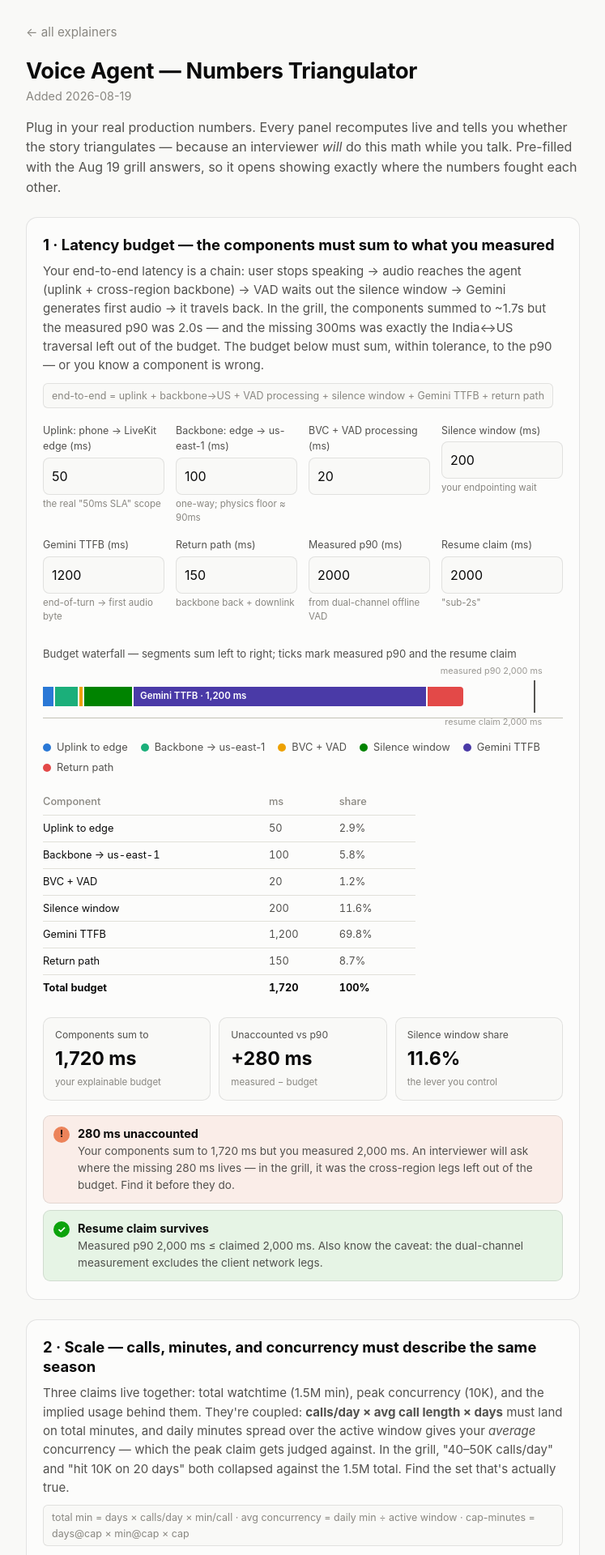
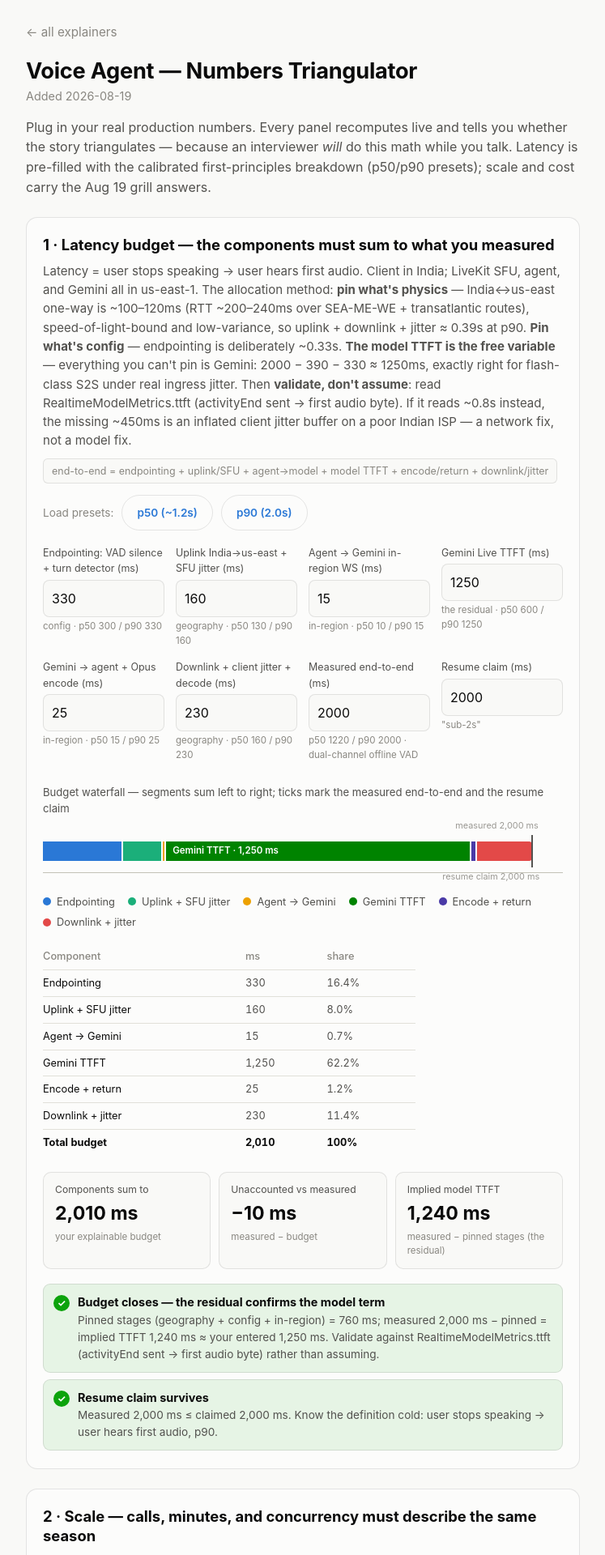
Before and after one commit to dhruvnigam93/dhruvnigam93.github.io, a Jekyll site: the page explainers/voice-agent-numbers-triangulator.html, which Jekyll copies as it is, in a window 1280 px wide. Shown: the top 1920 px of the page at 81% size, without its empty margins (266-1013 px from the left). Built offline with Jekyll 4.4.1, drawn with Linux system fonts in a browser that asks for light colours; some of the changed text lies outside the part shown.

Commit message:
voice-agent triangulator: calibrated latency breakdown (p50/p90 presets, residual-TTFT methodology)

```diff
--- a/explainers/voice-agent-numbers-triangulator.html
+++ b/explainers/voice-agent-numbers-triangulator.html
@@ -77,6 +77,13 @@
     border: 1px solid var(--border); border-radius: 8px; min-height: 46px;
   }
   .field input:focus { outline: 2px solid var(--s1); outline-offset: -1px; border-color: transparent; }
+  .presets { display: flex; align-items: center; gap: 10px; margin-top: 14px; font-size: 0.85rem; color: var(--muted); flex-wrap: wrap; }
+  .preset-btn {
+    font: inherit; font-weight: 600; color: var(--accent); background: transparent;
+    border: 1px solid var(--border); border-radius: 999px; padding: 10px 18px;
+    min-height: 44px; cursor: pointer; touch-action: manipulation;
+  }
+  .preset-btn:active { transform: scale(0.96); }
   .field .hint { font-size: 0.72rem; color: var(--muted); margin-top: 3px; }
 
   .tiles { display: flex; flex-wrap: wrap; gap: 10px; margin-top: 20px; }
@@ -166,26 +173,27 @@
   <a class="back" href="/explainers/">&larr; all explainers</a>
   <h1>Voice Agent — Numbers Triangulator</h1>
   <p class="meta">Added 2026-08-19</p>
-  <p class="sub">Plug in your real production numbers. Every panel recomputes live and tells you whether the story triangulates — because an interviewer <em>will</em> do this math while you talk. Pre-filled with the Aug 19 grill answers, so it opens showing exactly where the numbers fought each other.</p>
+  <p class="sub">Plug in your real production numbers. Every panel recomputes live and tells you whether the story triangulates — because an interviewer <em>will</em> do this math while you talk. Latency is pre-filled with the calibrated first-principles breakdown (p50/p90 presets); scale and cost carry the Aug 19 grill answers.</p>
 
   <!-- ═══════════════ LATENCY ═══════════════ -->
   <div class="card" id="lat-card">
     <h2>1 · Latency budget — the components must sum to what you measured</h2>
-    <p class="explain">Your end-to-end latency is a chain: user stops speaking → audio reaches the agent (uplink + cross-region backbone) → VAD waits out the silence window → Gemini generates first audio → it travels back. In the grill, the components summed to ~1.7s but the measured p90 was 2.0s — and the missing 300ms was exactly the India↔US traversal left out of the budget. The budget below must sum, within tolerance, to the p90 — or you know a component is wrong.</p>
-    <span class="formula">end-to-end = uplink + backbone→US + VAD processing + silence window + Gemini TTFB + return path</span>
+    <p class="explain">Latency = user stops speaking → user hears first audio. Client in India; LiveKit SFU, agent, and Gemini all in us-east-1. The allocation method: <strong>pin what's physics</strong> — India↔us-east one-way is ~100–120ms (RTT ~200–240ms over SEA-ME-WE + transatlantic routes), speed-of-light-bound and low-variance, so uplink + downlink + jitter ≈ 0.39s at p90. <strong>Pin what's config</strong> — endpointing is deliberately ~0.33s. <strong>The model TTFT is the free variable</strong> — everything you can't pin is Gemini: 2000 − 390 − 330 ≈ 1250ms, exactly right for flash-class S2S under real ingress jitter. Then <strong>validate, don't assume</strong>: read RealtimeModelMetrics.ttft (activityEnd sent → first audio byte). If it reads ~0.8s instead, the missing ~450ms is an inflated client jitter buffer on a poor Indian ISP — a network fix, not a model fix.</p>
+    <span class="formula">end-to-end = endpointing + uplink/SFU + agent→model + model TTFT + encode/return + downlink/jitter</span>
+    <div class="presets"><span>Load presets:</span><button type="button" class="preset-btn" id="preset_p50">p50 (~1.2s)</button><button type="button" class="preset-btn" id="preset_p90">p90 (2.0s)</button></div>
     <div class="inputs">
-      <div class="field"><label>Uplink: phone → LiveKit edge (ms)</label><input type="number" id="l_up" value="50"><div class="hint">the real "50ms SLA" scope</div></div>
-      <div class="field"><label>Backbone: edge → us-east-1 (ms)</label><input type="number" id="l_bb" value="100"><div class="hint">one-way; physics floor ≈ 90ms</div></div>
-      <div class="field"><label>BVC + VAD processing (ms)</label><input type="number" id="l_proc" value="20"></div>
-      <div class="field"><label>Silence window (ms)</label><input type="number" id="l_win" value="200"><div class="hint">your endpointing wait</div></div>
-      <div class="field"><label>Gemini TTFB (ms)</label><input type="number" id="l_ttfb" value="1200"><div class="hint">end-of-turn → first audio byte</div></div>
-      <div class="field"><label>Return path (ms)</label><input type="number" id="l_ret" value="150"><div class="hint">backbone back + downlink</div></div>
-      <div class="field"><label>Measured p90 (ms)</label><input type="number" id="l_p90" value="2000"><div class="hint">from dual-channel offline VAD</div></div>
+      <div class="field"><label>Endpointing: VAD silence + turn detector (ms)</label><input type="number" id="l_ep" value="330"><div class="hint">config · p50 300 / p90 330</div></div>
+      <div class="field"><label>Uplink India→us-east + SFU jitter (ms)</label><input type="number" id="l_up" value="160"><div class="hint">geography · p50 130 / p90 160</div></div>
+      <div class="field"><label>Agent → Gemini in-region WS (ms)</label><input type="number" id="l_ws" value="15"><div class="hint">in-region · p50 10 / p90 15</div></div>
+      <div class="field"><label>Gemini Live TTFT (ms)</label><input type="number" id="l_ttfb" value="1250"><div class="hint">the residual · p50 600 / p90 1250</div></div>
+      <div class="field"><label>Gemini → agent + Opus encode (ms)</label><input type="number" id="l_enc" value="25"><div class="hint">in-region · p50 15 / p90 25</div></div>
+      <div class="field"><label>Downlink + client jitter + decode (ms)</label><input type="number" id="l_dn" value="230"><div class="hint">geography · p50 160 / p90 230</div></div>
+      <div class="field"><label>Measured end-to-end (ms)</label><input type="number" id="l_p90" value="2000"><div class="hint">p50 1220 / p90 2000 · dual-channel offline VAD</div></div>
       <div class="field"><label>Resume claim (ms)</label><input type="number" id="l_claim" value="2000"><div class="hint">"sub-2s"</div></div>
     </div>
 
     <div class="chart-block">
-      <div class="chart-title">Budget waterfall — segments sum left to right; ticks mark measured p90 and the resume claim</div>
+      <div class="chart-title">Budget waterfall — segments sum left to right; ticks mark the measured end-to-end and the resume claim</div>
       <div class="bar-zone" id="l_zone">
         <div class="wf" id="l_wf"></div>
         <div class="marker m-above" id="l_mk_p90"><span class="m-label"></span></div>
@@ -198,8 +206,8 @@
 
     <div class="tiles">
       <div class="tile"><div class="t-label">Components sum to</div><div class="t-value" id="l_sum">—</div><div class="t-sub">your explainable budget</div></div>
-      <div class="tile"><div class="t-label">Unaccounted vs p90</div><div class="t-value" id="l_gap">—</div><div class="t-sub">measured − budget</div></div>
-      <div class="tile"><div class="t-label">Silence window share</div><div class="t-value" id="l_winshare">—</div><div class="t-sub">the lever you control</div></div>
+      <div class="tile"><div class="t-label">Unaccounted vs measured</div><div class="t-value" id="l_gap">—</div><div class="t-sub">measured − budget</div></div>
+      <div class="tile"><div class="t-label">Implied model TTFT</div><div class="t-value" id="l_resid">—</div><div class="t-sub">measured − pinned stages (the residual)</div></div>
     </div>
     <div class="verdicts" id="l_verdicts"></div>
   </div>
@@ -278,13 +286,13 @@
     <p class="explain">The spoken versions that survive follow-ups, distilled from the Aug 19 grill. Rule that fell out of the session: <strong>the hedges predicted the cracks</strong> — every number said with "I think" later collapsed, every number said plainly held. State it once, correctly, or say "I'd want to check." Never revise a number mid-sentence.</p>
 
     <div class="qa"><div class="q">"Walk me through the system."</div>
-      <div class="a">Phone connects over <strong>WebRTC to a LiveKit edge</strong>; audio rides their backbone to our <strong>agent server in us-east-1</strong>; the agent holds a <strong>WebSocket to Gemini's native speech-to-speech model</strong> (16kHz PCM in, 24kHz out). At the agent: background-voice cancellation, Silero VAD with a 200ms silence window for endpointing. On end-of-turn, audio goes to Gemini; response audio streams back the same path. Tools run at the agent — async, never blocking.</div></div>
+      <div class="a">Phone connects over <strong>WebRTC</strong>; the <strong>LiveKit SFU, our agent server, and Gemini all sit in us-east-1</strong>; the agent holds a <strong>WebSocket to Gemini's native speech-to-speech model</strong> (16kHz PCM in, 24kHz out). At the agent: background-voice cancellation and endpointing — <strong>Silero VAD silence gating plus a turn-detector model, ~300ms combined</strong>. On end-of-turn, audio goes to Gemini; response audio streams back the same path. Tools run at the agent — async, never blocking.</div></div>
 
     <div class="qa"><div class="q">"Gemini does the speech-to-speech. So what's actually yours?"</div>
       <div class="a">Everything except the model weights: the <strong>agent framework and serving path</strong>, the two-hop WebRTC/WebSocket architecture, endpointing, and the context system — a <strong>live match feed aggregated into Redis</strong> behind a score tool, a <strong>curated search index</strong> of credible cricket sources, and a <strong>gossip knowledge base</strong> scraped from Twitter with real-time retrieval. Plus memory management and the <strong>entire eval framework</strong>. Before S2S models matured we ran an LLM+TTS cascade — SSML control, Roman/Devanagari script handling, pronunciation dictionaries — so we also know exactly what the S2S model replaced.</div></div>
 
     <div class="qa"><div class="q">"Break down your sub-2s latency."</div>
-      <div class="a">From end of user speech: uplink to the LiveKit edge (~50ms) + backbone to us-east-1 (~100ms) + VAD processing (~20ms) + <strong>200ms silence window</strong> + <strong>Gemini TTFB ~1.2s</strong> + return path (~150ms) ≈ 1.7s; <strong>measured p90 was 2.0s</strong>, measured post-hoc from dual-channel recordings with an offline VAD. Two caveats I'll volunteer: that measurement <strong>excludes the client network legs</strong>, and LiveKit's 50ms figure is <strong>client-to-edge, not client-to-agent</strong> — the cross-region traversal is real and lives in the gap between 1.7 and 2.0.</div></div>
+      <div class="a">Define it first: <strong>user stops speaking → user hears first audio</strong>; client in India, everything else in us-east-1. Pin what's physics — India↔us-east one-way is ~100–120ms — so <strong>uplink + SFU jitter ~160ms</strong> and <strong>downlink + client jitter + decode ~230ms</strong> at p90. Pin what's config: <strong>endpointing ~330ms</strong> (Silero VAD + turn detector). In-region hops ~40ms. The residual is the model: <strong>Gemini Live TTFT ~1.25s p90</strong> (~600ms p50). Total ≈ <strong>2.0s p90, ~1.2s p50</strong>. And we validated the residual against <strong>RealtimeModelMetrics.ttft</strong> rather than assuming — if TTFT had read ~0.8s, the missing ~450ms would have been client jitter buffers on poor ISPs: a network fix, completely different from a model-thinking-level fix.</div></div>
 
     <div class="qa"><div class="q">"Why is the agent in Virginia when your users are in Mumbai?"</div>
       <div class="a">We deployed in India first and latency got <em>worse</em> by 2–4 seconds. The client→agent leg is <strong>WebRTC over UDP — loss-tolerant, no head-of-line blocking</strong> — it survives a long hop. The agent→model leg is a <strong>WebSocket over TCP</strong> — retransmits and head-of-line blocking make cross-region deadly. So you co-locate the agent with the <em>model</em>, not the user. We worked this out months before LiveKit published it as best practice.</div></div>
@@ -293,7 +301,7 @@
       <div class="a">All tool calls are <strong>async by design decision</strong> — a blocking tool call means two model inferences and a guaranteed budget breach. Gemini emits a natural filler ("let me check the TV") plus the function call simultaneously; the agent runs the tool — Redis &lt;50ms, search ~100ms, RAG ~50ms — and returns the result for a second inference. About <strong>10% of turns</strong> hit a tool. Honest caveat, said before they ask: sub-2s is time-to-first-audio; time-to-the-actual-answer on a tool turn is longer.</div></div>
 
     <div class="qa"><div class="q">"How does end-of-turn detection work?"</div>
-      <div class="a"><strong>Silero VAD with a 200ms silence window — plain VAD, not semantic</strong> — tuned through internal testing as the false-start/latency trade-off. We never instrumented false-start rate in production; that's a real gap. Today I'd A/B a transcript-based turn-detector model or Gemini's native activity detection against it. (Never claim "semantic endpointing" — it broke in the grill and it will break in an interview.)</div></div>
+      <div class="a"><strong>Silero VAD silence gating plus a turn-detector model — ~300ms combined endpointing budget</strong> (p50 300 / p90 330), set in config as the false-start/latency trade-off: silence gating decides <em>when</em> to cut, the turn detector vetoes cuts mid-thought. We never instrumented false-start rate in production — that's a real gap. Know this config cold: the grill broke it in both directions (first "semantic," then "just 200ms of silence"). One config number, said once, plainly.</div></div>
 
     <div class="qa"><div class="q">"Your data feed is ahead of the broadcast. Does the agent spoil the match?"</div>
       <div class="a">Feed lag was 1–2s for tier-one matches; broadcast lag 10+ seconds — so yes, <strong>the agent knows the future and we never fully solved that</strong>. We contained it by making the agent <strong>strictly reactive</strong> — proactivity was deliberately disabled — and we saw no spoiler complaints or eval failures. The real fix is syncing agent world-state to the player position via a playhead heartbeat from the client; that's what I'd build next.</div></div>
@@ -322,12 +330,12 @@
   var num = function (id) { var el = $(id); return el ? (parseFloat(el.value) || 0) : 0; };
 
   var LAT_SEGS = [
-    { key:'l_up',   name:'Uplink to edge',      slot:1 },
-    { key:'l_bb',   name:'Backbone → us-east-1',slot:2 },
-    { key:'l_proc', name:'BVC + VAD',           slot:3 },
-    { key:'l_win',  name:'Silence window',      slot:4 },
-    { key:'l_ttfb', name:'Gemini TTFB',         slot:5 },
-    { key:'l_ret',  name:'Return path',         slot:6 },
+    { key:'l_ep',   name:'Endpointing',          slot:1 },
+    { key:'l_up',   name:'Uplink + SFU jitter',  slot:2 },
+    { key:'l_ws',   name:'Agent → Gemini',       slot:3 },
+    { key:'l_ttfb', name:'Gemini TTFT',          slot:4 },
+    { key:'l_enc',  name:'Encode + return',      slot:5 },
+    { key:'l_dn',   name:'Downlink + jitter',    slot:6 },
   ];
   var COST_SEGS = [
     { name:'LiveKit',        slot:1 },
@@ -415,38 +423,41 @@
       el.dataset.tip = LAT_SEGS[i].name + ': ' + fmtMs(v) + ' (' + (sum ? (v/sum*100).toFixed(1) : 0) + '% of budget)';
       el.querySelector('.seg-label').textContent = pct > 16 ? LAT_SEGS[i].name + ' · ' + fmtMs(v) : '';
     });
-    placeMarker($('l_mk_p90'), p90/scaleMax*100, 'measured p90 ' + fmtMs(p90));
+    placeMarker($('l_mk_p90'), p90/scaleMax*100, 'measured ' + fmtMs(p90));
     placeMarker($('l_mk_claim'), claim/scaleMax*100, 'resume claim ' + fmtMs(claim));
 
     if ($('l_tbl')) $('l_tbl').innerHTML = '<tr><th>Component</th><th>ms</th><th>share</th></tr>' +
       LAT_SEGS.map(function (s,i) { return '<tr><td>' + s.name + '</td><td>' + fmtInt(vals[i]) + '</td><td>' + (sum ? (vals[i]/sum*100).toFixed(1) : 0) + '%</td></tr>'; }).join('') +
       '<tr><td>Total budget</td><td>' + fmtInt(sum) + '</td><td>100%</td></tr>';
 
+    var ttfb = num('l_ttfb');
+    var pinned = sum - ttfb;
     var gap = p90 - sum;
+    var impliedTTFT = p90 - pinned;
     if ($('l_sum')) $('l_sum').textContent = fmtMs(sum);
     if ($('l_gap')) $('l_gap').textContent = (gap >= 0 ? '+' : '−') + fmtMs(Math.abs(gap));
-    if ($('l_winshare')) $('l_winshare').textContent = sum ? (num('l_win')/sum*100).toFixed(1) + '%' : '—';
+    if ($('l_resid')) $('l_resid').textContent = fmtMs(impliedTTFT);
 
     var lv = '';
-    var bb = num('l_bb');
-    if (bb > 0 && bb < 80) {
-      lv += verdict('critical', 'Backbone beats physics',
-        fmtMs(bb) + ' one-way Mumbai↔Virginia is faster than light in fiber (~90ms floor). This is the "50ms SLA" trap — that SLA is client-to-edge, not client-to-agent. Fix this number.');
+    var upv = num('l_up'), dnv = num('l_dn');
+    if ((upv > 0 && upv < 100) || (dnv > 0 && dnv < 100)) {
+      lv += verdict('critical', 'Cross-region leg beats physics',
+        'India↔us-east one-way is ~100–120ms — speed-of-light-bound over SEA-ME-WE + transatlantic routes, low variance. An uplink or downlink below 100ms is impossible; the vendor "50ms" number is client-to-edge, not cross-region. The geography terms are the most deterministic part of the budget — fix them first.');
     }
     if (Math.abs(gap) <= 100) {
-      lv += verdict('good', 'Budget explains the measurement',
-        'Components sum to ' + fmtMs(sum) + ', measured p90 is ' + fmtMs(p90) + ' — within tolerance. You can now walk an interviewer through every millisecond.');
+      lv += verdict('good', 'Budget closes — the residual confirms the model term',
+        'Pinned stages (geography + config + in-region) = ' + fmtMs(pinned) + '; measured ' + fmtMs(p90) + ' − pinned = implied TTFT ' + fmtMs(impliedTTFT) + ' ≈ your entered ' + fmtMs(ttfb) + '. Validate against RealtimeModelMetrics.ttft (activityEnd sent → first audio byte) rather than assuming.');
     } else if (gap > 100) {
-      lv += verdict('serious', fmtMs(gap) + ' unaccounted',
-        'Your components sum to ' + fmtMs(sum) + ' but you measured ' + fmtMs(p90) + '. An interviewer will ask where the missing ' + fmtMs(gap) + ' lives — in the grill, it was the cross-region legs left out of the budget. Find it before they do.');
+      lv += verdict('serious', fmtMs(gap) + ' unaccounted — read the TTFT metric, don\'t guess',
+        'Implied model TTFT (measured − pinned) is ' + fmtMs(impliedTTFT) + ' but you entered ' + fmtMs(ttfb) + '. If RealtimeModelMetrics.ttft confirms ~' + fmtMs(ttfb) + ', the missing ' + fmtMs(gap) + ' is hiding in an inflated client jitter buffer on a poor Indian ISP — a network fix. If it reads ~' + fmtMs(impliedTTFT) + ', it\'s the model (thinking level) — a completely different fix.');
     } else {
-      lv += verdict('warn', 'Budget exceeds measurement',
-        'Components sum to ' + fmtMs(sum) + ' — more than the measured ' + fmtMs(p90) + '. Something is double-counted or overlapping (components that run concurrently don\'t add).');
+      lv += verdict('warn', 'Budget exceeds measurement by ' + fmtMs(Math.abs(gap)),
+        'Components sum to ' + fmtMs(sum) + ' — more than the measured ' + fmtMs(p90) + '. Something is double-counted or overlapping (stages that run concurrently don\'t add).');
     }
     if (p90 <= claim) {
-      lv += verdict('good', 'Resume claim survives', 'Measured p90 ' + fmtMs(p90) + ' ≤ claimed ' + fmtMs(claim) + '. Also know the caveat: the dual-channel measurement excludes the client network legs.');
+      lv += verdict('good', 'Resume claim survives', 'Measured ' + fmtMs(p90) + ' ≤ claimed ' + fmtMs(claim) + '. Know the definition cold: user stops speaking → user hears first audio, p90.');
     } else {
-      lv += verdict('critical', 'Resume claim broken by your own data', 'You measured p90 ' + fmtMs(p90) + ' but claim ' + fmtMs(claim) + '. Change the claim or qualify the percentile.');
+      lv += verdict('critical', 'Resume claim broken by your own data', 'You measured ' + fmtMs(p90) + ' but claim ' + fmtMs(claim) + '. Change the claim or qualify the percentile.');
     }
     if ($('l_verdicts')) $('l_verdicts').innerHTML = lv;
 
@@ -544,6 +555,19 @@
     if ($('c_caphr_sub')) $('c_caphr_sub').textContent = fmtCompact(cap) + ' sessions × 60 min — why you gated instead of buying throughput';
   }
 
+  var PRESETS = {
+    p50: { l_ep:300, l_up:130, l_ws:10, l_ttfb:600, l_enc:15, l_dn:160, l_p90:1220 },
+    p90: { l_ep:330, l_up:160, l_ws:15, l_ttfb:1250, l_enc:25, l_dn:230, l_p90:2000 }
+  };
+  ['p50','p90'].forEach(function (p) {
+    var btn = $('preset_' + p);
+    if (!btn) return;
+    btn.addEventListener('click', function () {
+      Object.keys(PRESETS[p]).forEach(function (k) { var el = $(k); if (el) el.value = PRESETS[p][k]; });
+      recompute();
+    });
+  });
+
   Array.prototype.forEach.call(document.querySelectorAll('input'), function (i) { i.addEventListener('input', recompute); });
   if (window.matchMedia) {
     matchMedia('(prefers-color-scheme: dark)').addEventListener('change', function () {
```
